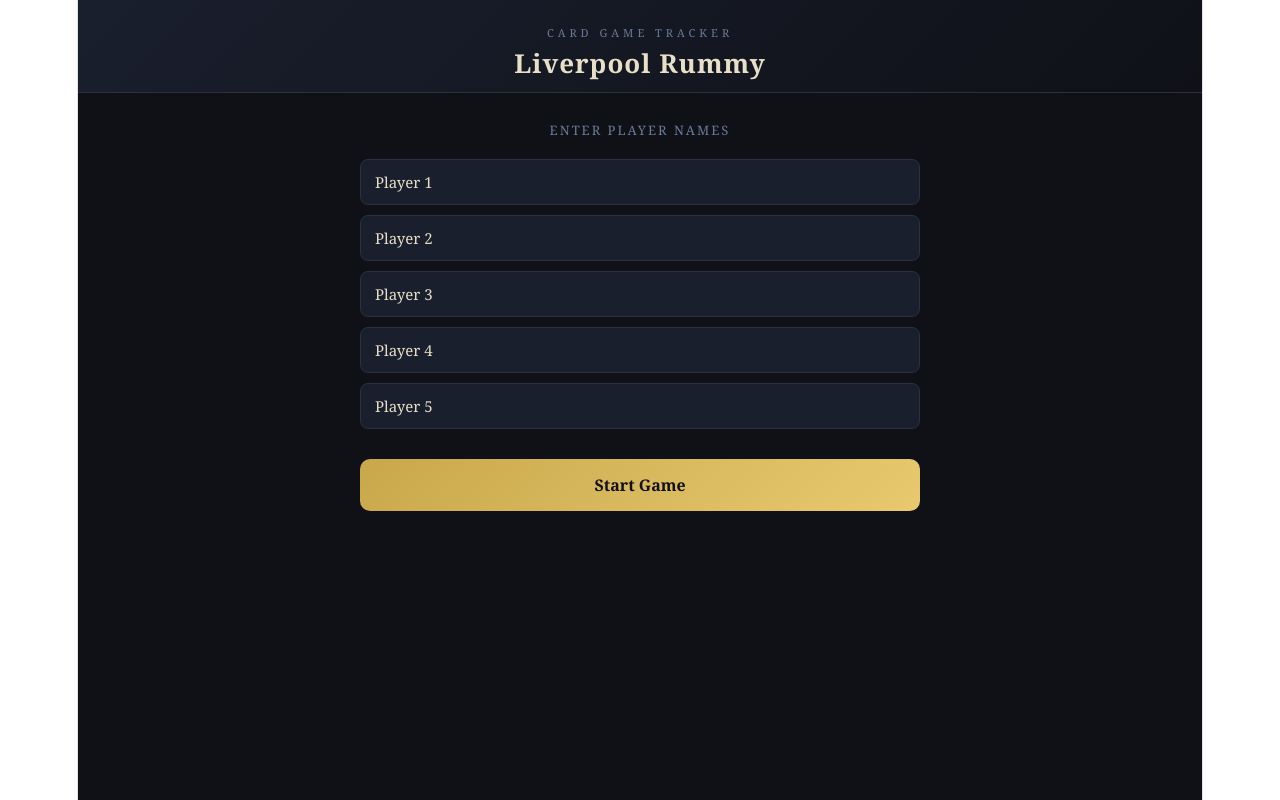
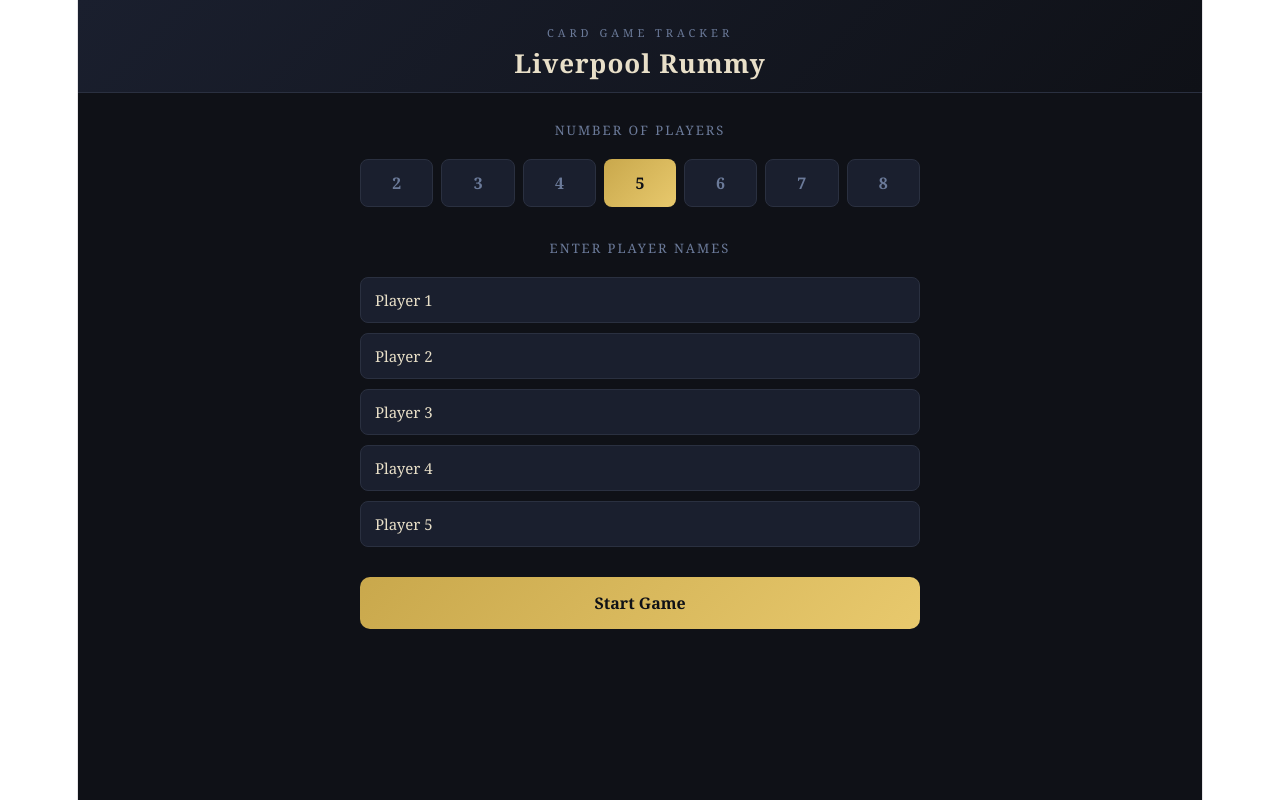
Before and after one commit to chordia8/rummy-tracker, a React (Vite) app: page / in a window 1280 px wide. Built offline with nearby package versions, Linux system fonts and the light colour scheme.

Commit message:
add player count selector

```diff
--- a/src/App.jsx
+++ b/src/App.jsx
@@ -20,7 +20,7 @@ const RULES = [
   { title: "Round 7", text: "Final round — no discard when going out. You must use all cards in your hand." },
 ];
 
-const DEFAULT_NAMES = ["Player 1", "Player 2", "Player 3", "Player 4", "Player 5"];
+const DEFAULT_NAMES = ["Player 1", "Player 2", "Player 3", "Player 4", "Player 5", "Player 6", "Player 7", "Player 8"];
 const STORAGE_KEY = "liverpool-rummy-state";
 
 const defaultState = () => ({
@@ -43,16 +43,17 @@ function saveState(state) {
 
 export default function LiverpoolRummy() {
   const [phase, setPhase] = useState(() => loadState().phase);
+  const [playerCount, setPlayerCount] = useState(() => loadState().playerCount || 5);
   const [names, setNames] = useState(() => loadState().names);
   const [scores, setScores] = useState(() => loadState().scores);
   const [currentRound, setCurrentRound] = useState(() => loadState().currentRound);
-  const [inputs, setInputs] = useState(Array(5).fill(""));
+  const [inputs, setInputs] = useState(Array(8).fill(""));
   const [showContract, setShowContract] = useState(true);
   const [showRules, setShowRules] = useState(false);
   const [showRestart, setShowRestart] = useState(false);
 
   useEffect(() => {
-    saveState({ phase, names, scores, currentRound });
+    saveState({ phase, playerCount, names, scores, currentRound });
   }, [phase, names, scores, currentRound]);
 
   const totalScore = (i) => scores[i].reduce((a, b) => a + b, 0);
@@ -61,7 +62,12 @@ export default function LiverpoolRummy() {
     const n = [...names]; n[i] = val; setNames(n);
   };
 
-  const handleStart = () => { setPhase("game"); setShowContract(true); };
+  const handleStart = () => {
+    setNames(DEFAULT_NAMES.slice(0, playerCount).map((n, i) => names[i] || n));
+    setScores(Array(playerCount).fill(null).map(() => []));
+    setPhase("game");
+    setShowContract(true);
+  };
 
   const handleInputChange = (i, val) => {
     const arr = [...inputs]; arr[i] = val; setInputs(arr);
@@ -73,7 +79,7 @@ export default function LiverpoolRummy() {
       return [...s, isNaN(val) ? 0 : val];
     });
     setScores(newScores);
-    setInputs(Array(5).fill(""));
+    setInputs(Array(8).fill(""));
     if (currentRound + 1 >= CONTRACTS.length) {
       setPhase("end");
     } else {
@@ -88,7 +94,7 @@ export default function LiverpoolRummy() {
       setCurrentRound(CONTRACTS.length - 1);
       const newScores = scores.map(s => s.slice(0, -1));
       setScores(newScores);
-      setInputs(Array(5).fill(""));
+      setInputs(Array(8).fill(""));
       setShowContract(true);
       return;
     }
@@ -96,17 +102,16 @@ export default function LiverpoolRummy() {
     const newScores = scores.map(s => s.slice(0, -1));
     setScores(newScores);
     setCurrentRound(currentRound - 1);
-    setInputs(Array(5).fill(""));
+    setInputs(Array(8).fill(""));
     setShowContract(true);
   };
 
   const handleRestart = () => {
-    const fresh = defaultState();
-    setPhase(fresh.phase);
-    setNames(fresh.names);
-    setScores(fresh.scores);
-    setCurrentRound(fresh.currentRound);
-    setInputs(Array(5).fill(""));
+    setPhase("setup");
+    setNames(DEFAULT_NAMES.slice(0, 8));
+    setScores(Array(playerCount).fill(null).map(() => []));
+    setCurrentRound(0);
+    setInputs(Array(8).fill(""));
     setShowContract(true);
     setShowRules(false);
     setShowRestart(false);
@@ -206,11 +211,25 @@ export default function LiverpoolRummy() {
         {phase === "setup" && (
           <div>
             <div style={{ fontSize: 13, color: "#6b7a99", letterSpacing: 2, textTransform: "uppercase", marginBottom: 16 }}>
+              Number of Players
+            </div>
+            <div style={{ display: "flex", gap: 8, marginBottom: 28 }}>
+              {[2,3,4,5,6,7,8].map(n => (
+                <button key={n} onClick={() => setPlayerCount(n)} style={{
+                  flex: 1, padding: "12px 0", borderRadius: 8, fontSize: 16, fontWeight: "bold",
+                  fontFamily: "'Georgia', serif", cursor: "pointer",
+                  background: playerCount === n ? "linear-gradient(135deg, #c9a84c, #e8c96d)" : "#1a1f2e",
+                  color: playerCount === n ? "#0f1117" : "#6b7a99",
+                  border: playerCount === n ? "none" : "1px solid #2a3040",
+                }}>{n}</button>
+              ))}
+            </div>
+            <div style={{ fontSize: 13, color: "#6b7a99", letterSpacing: 2, textTransform: "uppercase", marginBottom: 16 }}>
               Enter Player Names
             </div>
-            {names.map((name, i) => (
+            {Array(playerCount).fill(null).map((_, i) => (
               <div key={i} style={{ marginBottom: 10 }}>
-                <input value={name} onChange={e => handleNameChange(i, e.target.value)}
+                <input value={names[i] || ""} onChange={e => handleNameChange(i, e.target.value)}
                   placeholder={`Player ${i + 1}`} style={{
                     width: "100%", background: "#1a1f2e", border: "1px solid #2a3040",
                     borderRadius: 8, color: "#e8dfc8", fontSize: 15, padding: "12px 14px",
```
